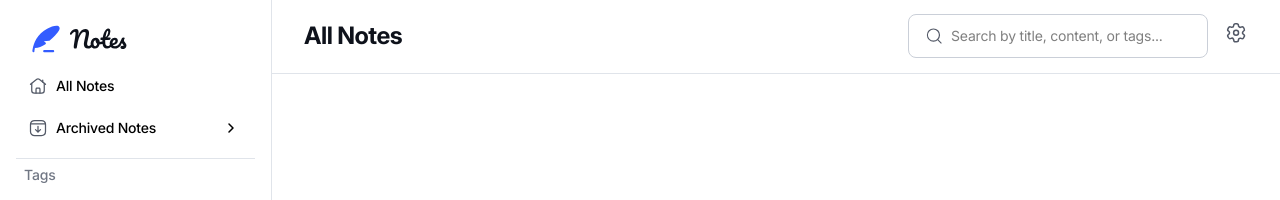
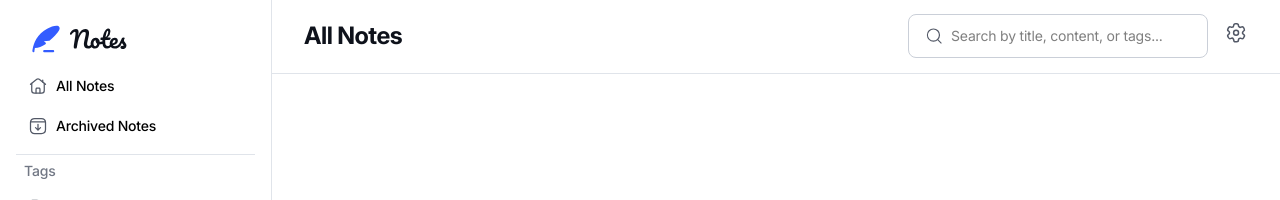
Before and after one commit to JyrexRonaldo/note-taking-web-app, a React (Vite) app in the folder frontend/: page / in a window 1280 px wide. Shown: the top 200 px of the page. Built offline with nearby package versions, Linux system fonts and the light colour scheme.

Commit message:
Indicate selected note view in navigation sidebar

```diff
--- a/frontend/src/components/SidebarNavigation/SidebarNavigation.tsx
+++ b/frontend/src/components/SidebarNavigation/SidebarNavigation.tsx
@@ -6,9 +6,10 @@ import data from "../../data";
 import SvgIconHome from "../../icons/IconHome";
 import SvgIconArchive from "../../icons/IconArchive";
 import SvgIconChevronRight from "../../icons/IconChevronRight";
+import { useLocation } from "react-router";
 
 function Sidebar() {
-
+  const location = useLocation();
   let allTags: string[] = [];
   data.notes.forEach((note) => allTags.push(...note.tags));
   //This is used to remove duplicates
@@ -39,15 +40,20 @@ function Sidebar() {
               <p className="font-inter text-[14px]/[120%] font-medium tracking-[-0.2px] dark:text-[#E0E4EA]">
                 All Notes
               </p>
+              {location.pathname.includes("allNotes") && (
+                <SvgIconChevronRight className="ml-auto size-[24px] fill-[#000] dark:fill-[#FFF]" />
+              )}
             </button>
           </Link>
           <Link to="/archived-notes">
             <button className="flex w-full items-center gap-[8px] rounded-[8px] px-[12px] py-[10px]">
-              <SvgIconArchive className="size-[20px] stroke-[#525866] dark:stroke-white fill-none" />
+              <SvgIconArchive className="size-[20px] fill-none stroke-[#525866] dark:stroke-white" />
               <p className="font-inter text-[14px]/[120%] font-medium tracking-[-0.2px] dark:text-[#E0E4EA]">
                 Archived Notes
               </p>
-              <SvgIconChevronRight className="size-[24px] fill-[#000] dark:fill-[#FFF] ml-auto" />
+              {location.pathname.includes("archived-notes") && (
+                <SvgIconChevronRight className="ml-auto size-[24px] fill-[#000] dark:fill-[#FFF]" />
+              )}
             </button>
           </Link>
         </div>
```
